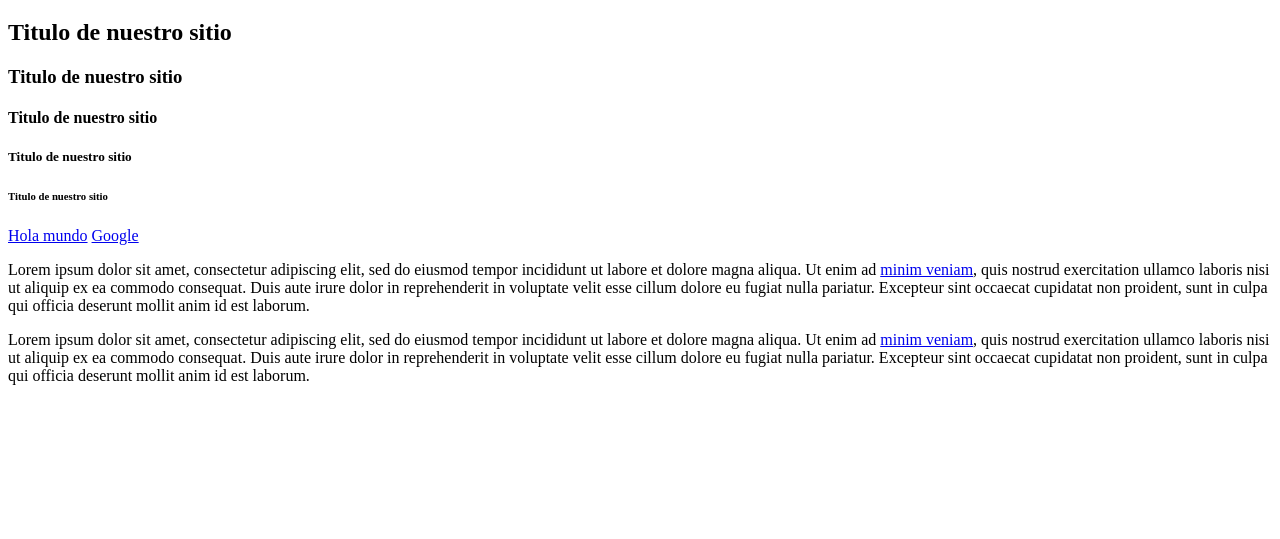
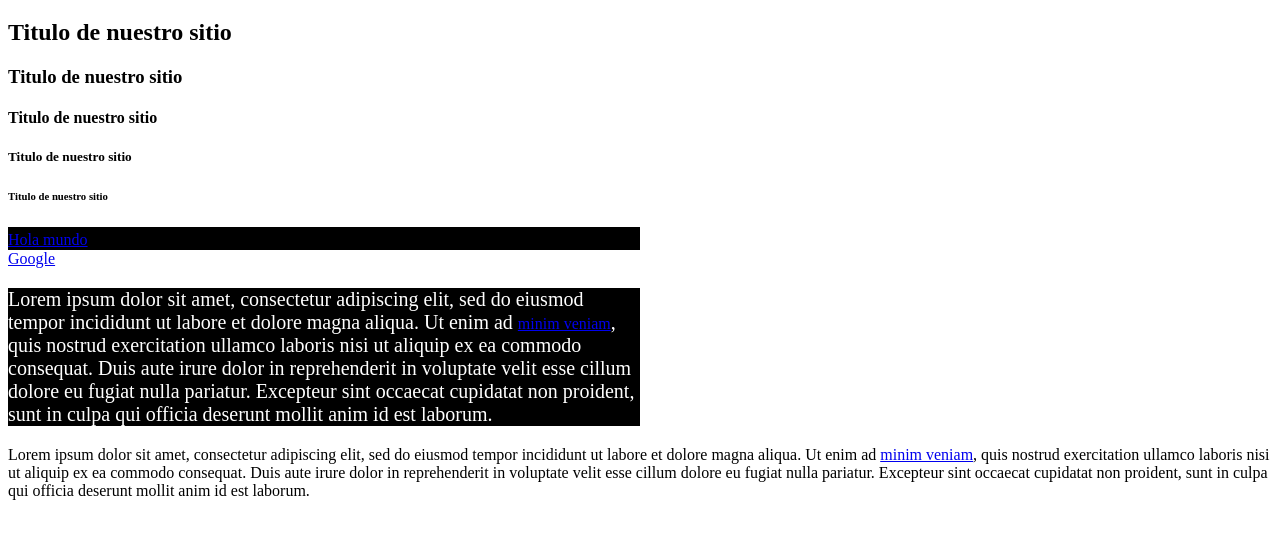
Before and after one commit to davidmriverog/curso-css, a website: page eje_css_003/index.html in a window 1280 px wide. Shown: the part 61-600 px from the top of the page. Drawn offline with Linux system fonts and the light colour scheme; files that its build step writes are made by us from their sources.

Commit message:
ejercicio nro. 3, unidades de medida con css

```diff
--- a/eje_css_003/index.html
+++ b/eje_css_003/index.html
@@ -13,11 +13,15 @@
   <h5>Titulo de nuestro sitio</h5>
   <h6>Titulo de nuestro sitio</h6>
 
-  <a href="#">Hola mundo</a>
+  <div>
+    <a href="#">Hola mundo</a>
+  </div>
   <a href="https://www.google.com">Google</a>
-  <p>
+  <div>
+    <p>
     Lorem ipsum dolor sit amet, consectetur adipiscing elit, sed do eiusmod tempor incididunt ut labore et dolore magna aliqua. Ut enim ad  <a href="#"> minim veniam</a>, quis nostrud exercitation ullamco laboris nisi ut aliquip ex ea commodo consequat. Duis aute irure dolor in reprehenderit in voluptate velit esse cillum dolore eu fugiat nulla pariatur. Excepteur sint occaecat cupidatat non proident, sunt in culpa qui officia deserunt mollit anim id est laborum.
-  </p>
+    </p>
+  </div>
   <p>
     Lorem ipsum dolor sit amet, consectetur adipiscing elit, sed do eiusmod tempor incididunt ut labore et dolore magna aliqua. Ut enim ad  <span><a href="#"> minim veniam</a></span>, quis nostrud exercitation ullamco laboris nisi ut aliquip ex ea commodo consequat. Duis aute irure dolor in reprehenderit in voluptate velit esse cillum dolore eu fugiat nulla pariatur. Excepteur sint occaecat cupidatat non proident, sunt in culpa qui officia deserunt mollit anim id est laborum.
 
--- a/eje_css_003/src/css/styles.css
+++ b/eje_css_003/src/css/styles.css
@@ -1 +1,22 @@
-/* unidades con font-size */
+/* unidades con font-size (px,em,rem,%)*/
+body{
+  font-size: 16px;
+}
+
+/* nota con el atributo width asignamos un ancho a un elemento */
+div{
+  font-size: 20px;
+  background: #000;
+  color: #fff;
+  width: 50%;
+}
+
+/* toma como el valor de ref del div que seria un 1em = 20px */
+div p{
+  font-size: 1em;
+}
+
+/* con rem toma el valor del primer valor es decir del body */
+div a{
+  font-size: 1rem;
+}
```
